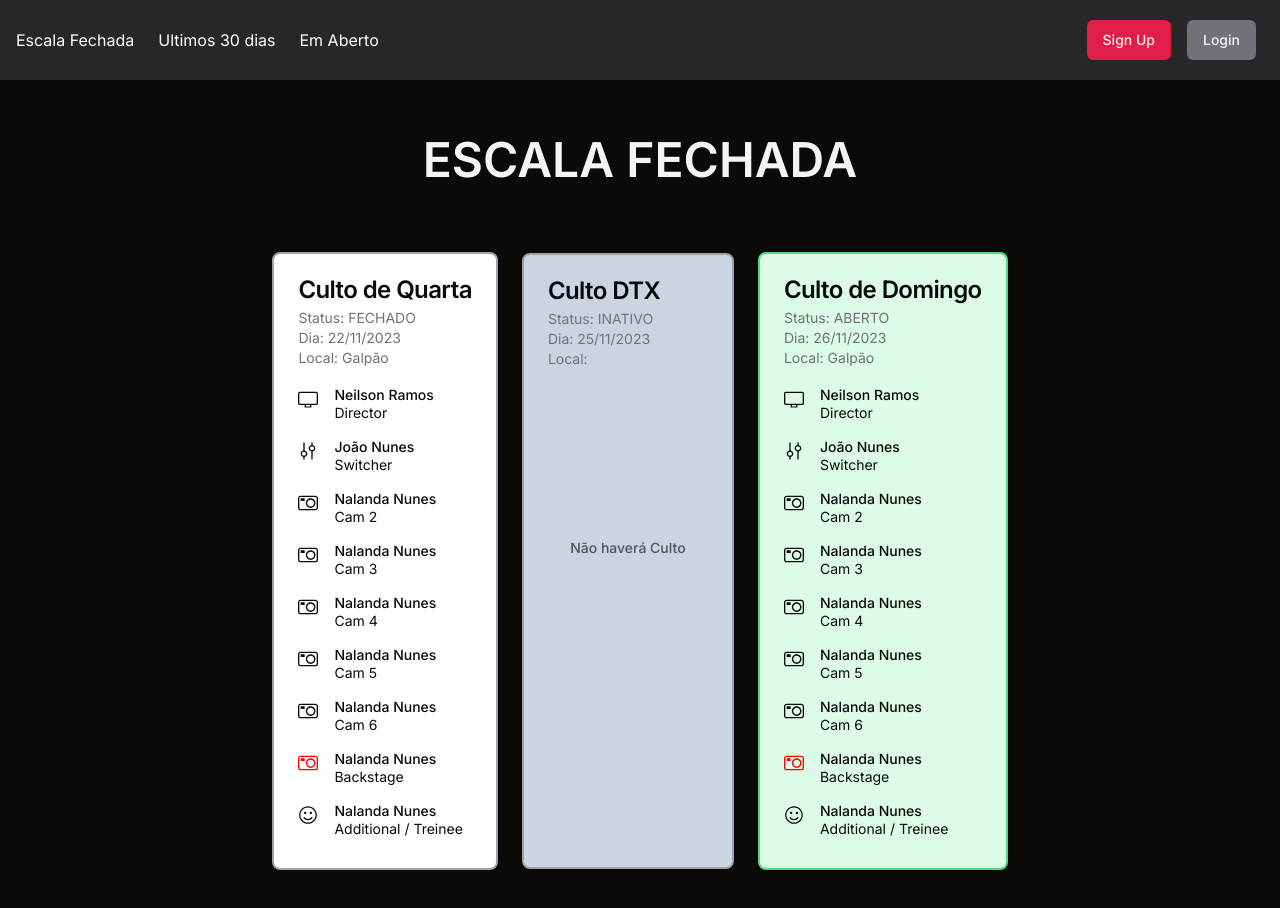
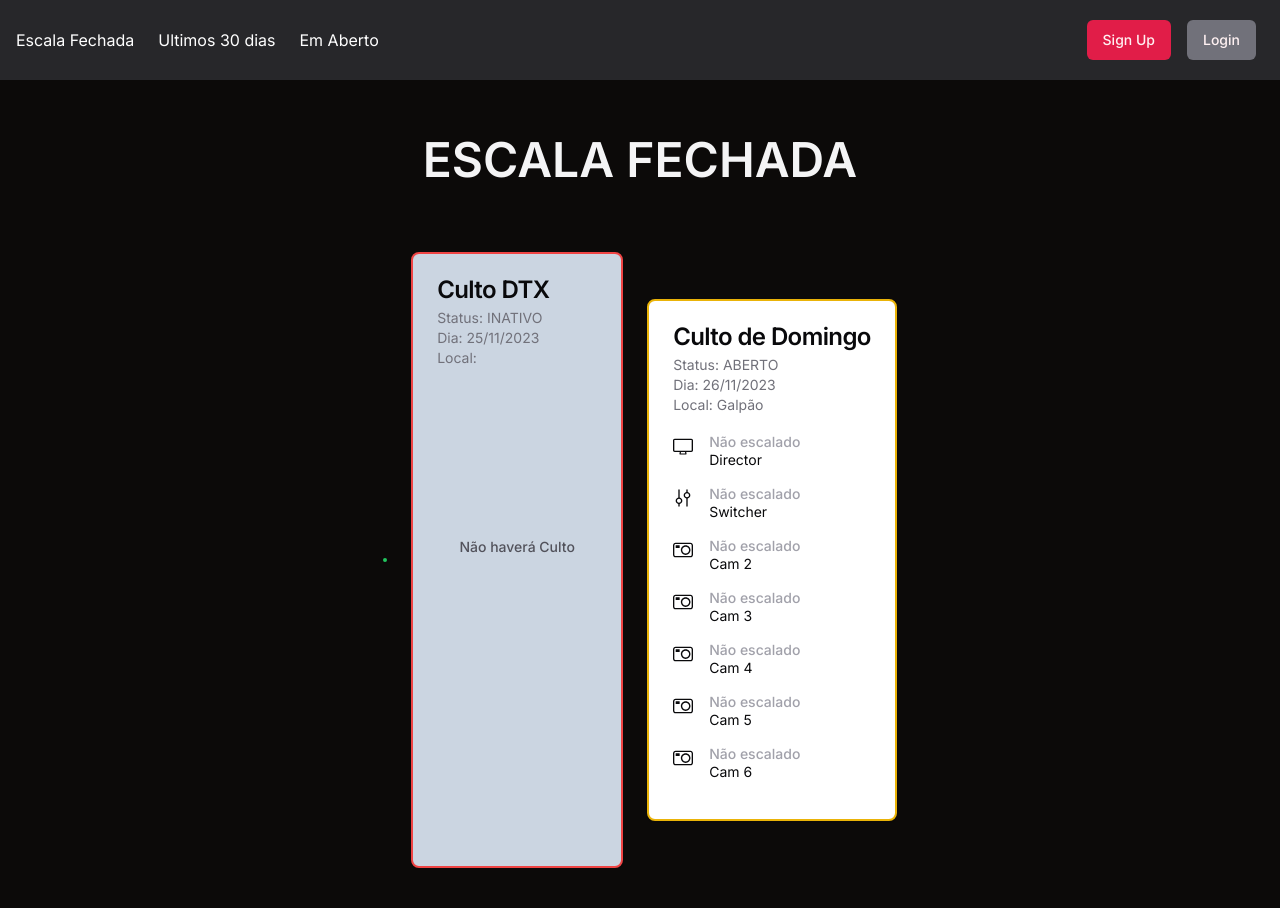
Before and after one commit to Dev-JosemarJunior/TransmissaoPIBB, a Next.js app: page / in a window 1280 px wide. Shown: the top 908 px of the page. Built offline with nearby package versions, Linux system fonts and the light colour scheme.

Commit message:
Feature: Componentes dinamizados. Falta corrigir ausência props no component em Page principal

```diff
--- a/src/components/servicecard2.tsx
+++ b/src/components/servicecard2.tsx
@@ -1,29 +1,12 @@
 import * as React from "react";
-
-import { cn } from "@/lib/utils";
-import { Button } from "@/components/ui/button";
 import {
   Card,
   CardContent,
   CardDescription,
-  CardFooter,
   CardHeader,
   CardTitle,
 } from "@/components/ui/card";
-import { Input } from "@/components/ui/input";
-import { Label } from "@/components/ui/label";
 import {
-  Select,
-  SelectContent,
-  SelectItem,
-  SelectTrigger,
-  SelectValue,
-} from "@/components/ui/select";
-import { Camera, Computer, Crown } from "lucide-react";
-import {
-  BellIcon,
-  EyeNoneIcon,
-  PersonIcon,
   CameraIcon,
   MixerVerticalIcon,
   DesktopIcon,
@@ -37,13 +20,177 @@ interface ServiceInfoProps {
   servicePlace?: String;
 }
 
-export function ServiceCard(serviceProps: ServiceInfoProps) {
+interface UsersInfoProps {
+  directorUser: String;
+  switcherUser?: String;
+  cam2User?: String;
+  cam3User?: String;
+  cam4User?: String;
+  cam5User?: String;
+  cam6User?: String;
+  backstage?: String;
+  additional?: {
+    userId: String;
+    userName: String;
+  }[];
+}
 
-  function handleServiceStatus(serviceProps: ServiceInfoProps){
-    if (serviceProps.serviceStatus =="INATIVO"){
-      return(
-        <Card className="m-2 border-2 border-zinc-400 bg-slate-300 min-h-[38.5rem] md:m-3">
-        <CardHeader className="pb-3 min-w-[13rem]">
+export function ServiceCard(
+  serviceProps: ServiceInfoProps,
+  usersProps: UsersInfoProps,
+) {
+
+  function buildCardUserInfo() {
+    return (
+      <CardContent className="grid gap-1">
+        <div className="-mx-2 flex items-start space-x-4 rounded-md p-2 transition-all hover:bg-accent hover:text-accent-foreground">
+          <DesktopIcon className="mt-px h-5 w-5" />
+          <div className="space-y-1">
+            {usersProps?.directorUser ? (
+              <p className="text-sm font-medium leading-none">
+                {usersProps.directorUser}
+              </p>
+            ) : (
+              <p className="text-sm font-medium leading-none text-zinc-400">
+                Não escalado
+              </p>
+            )}
+            <p className="text-sm leading-none">Director</p>
+          </div>
+        </div>
+        <div className="-mx-2 flex items-start space-x-4 rounded-md p-2 transition-all hover:bg-accent hover:text-accent-foreground">
+          <MixerVerticalIcon className="mt-px h-5 w-5" />
+          <div className="space-y-1">
+            {usersProps?.switcherUser ? (
+              <p className="text-sm font-medium leading-none">
+                {usersProps.switcherUser}
+              </p>
+            ) : (
+              <p className="text-sm font-medium leading-none text-zinc-400">
+                Não escalado
+              </p>
+            )}
+            <p className="text-sm leading-none">Switcher</p>
+          </div>
+        </div>
+        <div className="-mx-2 flex items-start space-x-4 rounded-md p-2 transition-all hover:bg-accent hover:text-accent-foreground">
+          <CameraIcon className="mt-px h-5 w-5" />
+          <div className="space-y-1">
+            {usersProps?.cam2User ? (
+              <p className="text-sm font-medium leading-none">
+                {usersProps.cam2User}
+              </p>
+            ) : (
+              <p className="text-sm font-medium leading-none text-zinc-400">
+                Não escalado
+              </p>
+            )}
+            <p className="text-sm leading-none">Cam 2</p>
+          </div>
+        </div>
+        <div className="-mx-2 flex items-start space-x-4 rounded-md p-2 transition-all hover:bg-accent hover:text-accent-foreground">
+          <CameraIcon className="mt-px h-5 w-5" />
+          <div className="space-y-1">
+            {usersProps?.cam3User ? (
+              <p className="text-sm font-medium leading-none">
+                {usersProps.cam3User}
+              </p>
+            ) : (
+              <p className="text-sm font-medium leading-none text-zinc-400">
+                Não escalado
+              </p>
+            )}
+            <p className="text-sm leading-none">Cam 3</p>
+          </div>
+        </div>
+        <div className="-mx-2 flex items-start space-x-4 rounded-md p-2 transition-all hover:bg-accent hover:text-accent-foreground">
+          <CameraIcon className="mt-px h-5 w-5" />
+          <div className="space-y-1">
+            {usersProps?.cam4User ? (
+              <p className="text-sm font-medium leading-none">
+                {usersProps.cam4User}
+              </p>
+            ) : (
+              <p className="text-sm font-medium leading-none text-zinc-400">
+                Não escalado
+              </p>
+            )}
+            <p className="text-sm leading-none">Cam 4</p>
+          </div>
+        </div>
+        <div className="-mx-2 flex items-start space-x-4 rounded-md p-2 transition-all hover:bg-accent hover:text-accent-foreground">
+          <CameraIcon className="mt-px h-5 w-5" />
+          <div className="space-y-1">
+            {usersProps?.cam5User ? (
+              <p className="text-sm font-medium leading-none">
+                {usersProps.cam5User}
+              </p>
+            ) : (
+              <p className="text-sm font-medium leading-none text-zinc-400">
+                Não escalado
+              </p>
+            )}
+            <p className="text-sm leading-none">Cam 5</p>
+          </div>
+        </div>
+        <div className="-mx-2 flex items-start space-x-4 rounded-md p-2 transition-all hover:bg-accent hover:text-accent-foreground">
+          <CameraIcon className="mt-px h-5 w-5" />
+          <div className="space-y-1">
+            {usersProps?.cam6User ? (
+              <p className="text-sm font-medium leading-none">
+                {usersProps.cam6User}
+              </p>
+            ) : (
+              <p className="text-sm font-medium leading-none text-zinc-400">
+                Não escalado
+              </p>
+            )}
+            <p className="text-sm leading-none">Cam 6</p>
+          </div>
+        </div>
+        {usersProps?.backstage ? (
+          <div className="-mx-2 flex items-start space-x-4 rounded-md p-2 transition-all hover:bg-accent hover:text-accent-foreground">
+            <CameraIcon className="mt-px h-5 w-5" color="red" />
+            <div className="space-y-1">
+              <p className="text-sm font-medium leading-none">Nalanda Nunes</p>
+              <p className="text-sm leading-none">Backstage</p>
+            </div>
+          </div>
+        ) : (
+          <div></div>
+        )}
+        {usersProps?.additional ? (
+          usersProps.additional?.map((user) => {
+            return (
+              <div
+                key={user.userId}
+                className="-mx-2 flex items-start space-x-4 rounded-md p-2 transition-all hover:bg-accent hover:text-accent-foreground"
+              >
+                <FaceIcon className="mt-px h-5 w-5" />
+                <div className="space-y-1">
+                  <p className="text-sm font-medium leading-none">
+                    {user?.userName}
+                  </p>
+                  <p className="text-sm leading-none">Additional / Treinee</p>
+                </div>
+              </div>
+            );
+          })
+        ) : (
+          <div></div>
+        )}
+      </CardContent>
+    );
+  }
+
+  function handleServiceCard(
+    serviceProps: ServiceInfoProps,
+    usersProps: UsersInfoProps,
+  ) {
+    if (serviceProps.serviceStatus == "INATIVO") {
+      return (
+        <Card className="m-2 min-h-[38.5rem] border-2 border-red-500 bg-slate-300 md:m-3">
+          <CardHeader className="min-w-[13rem] pb-3">
             <CardTitle>{serviceProps.serviceTitle}</CardTitle>
             <CardDescription>
               Status: {serviceProps.serviceStatus}
@@ -55,7 +202,7 @@ export function ServiceCard(serviceProps: ServiceInfoProps) {
           </CardHeader>
           <CardContent className="grid gap-1">
             <div className="flex items-center justify-center">
-            <div className="py-40 px-2">
+              <div className="px-2  py-40">
                 <p className="text-sm font-medium leading-none  text-zinc-600">
                   Não haverá Culto
                 </p>
@@ -63,11 +210,11 @@ export function ServiceCard(serviceProps: ServiceInfoProps) {
             </div>
           </CardContent>
         </Card>
-      )
-    } else if (serviceProps.serviceStatus =="ABERTO"){
-      return(
-        <Card className="m-2 border-2 border-green-400 md:m-3 bg-green-100">
-        <CardHeader className="pb-3 min-w-[13rem]">
+      );
+    } else if (serviceProps.serviceStatus == "ABERTO") {
+      return (
+        <Card className="m-2 border-2 border-yellow-500  md:m-3">
+          <CardHeader className="min-w-[13rem] pb-3">
             <CardTitle>{serviceProps.serviceTitle}</CardTitle>
             <CardDescription>
               Status: {serviceProps.serviceStatus}
@@ -77,93 +224,13 @@ export function ServiceCard(serviceProps: ServiceInfoProps) {
               Local: {serviceProps.servicePlace}
             </CardDescription>
           </CardHeader>
-          <CardContent className="grid gap-1">
-            <div className="-mx-2 flex items-start space-x-4 rounded-md p-2 transition-all hover:bg-accent hover:text-accent-foreground">
-              <DesktopIcon className="mt-px h-5 w-5" />
-              <div className="space-y-1">
-                <p className="text-sm font-medium leading-none">
-                  Neilson Ramos
-                </p>
-                <p className="text-sm leading-none">Director</p>
-              </div>
-            </div>
-            <div className="-mx-2 flex items-start space-x-4 rounded-md p-2 transition-all hover:bg-accent hover:text-accent-foreground">
-              <MixerVerticalIcon className="mt-px h-5 w-5" />
-              <div className="space-y-1">
-                <p className="text-sm font-medium leading-none">João Nunes</p>
-                <p className="text-sm leading-none">Switcher</p>
-              </div>
-            </div>
-            <div className="-mx-2 flex items-start space-x-4 rounded-md p-2 transition-all hover:bg-accent hover:text-accent-foreground">
-              <CameraIcon className="mt-px h-5 w-5" />
-              <div className="space-y-1">
-                <p className="text-sm font-medium leading-none">
-                  Nalanda Nunes
-                </p>
-                <p className="text-sm leading-none">Cam 2</p>
-              </div>
-            </div>
-            <div className="-mx-2 flex items-start space-x-4 rounded-md p-2 transition-all hover:bg-accent hover:text-accent-foreground">
-              <CameraIcon className="mt-px h-5 w-5" />
-              <div className="space-y-1">
-                <p className="text-sm font-medium leading-none">
-                  Nalanda Nunes
-                </p>
-                <p className="text-sm leading-none">Cam 3</p>
-              </div>
-            </div>
-            <div className="-mx-2 flex items-start space-x-4 rounded-md p-2 transition-all hover:bg-accent hover:text-accent-foreground">
-              <CameraIcon className="mt-px h-5 w-5" />
-              <div className="space-y-1">
-                <p className="text-sm font-medium leading-none">
-                  Nalanda Nunes
-                </p>
-                <p className="text-sm leading-none">Cam 4</p>
-              </div>
-            </div>
-            <div className="-mx-2 flex items-start space-x-4 rounded-md p-2 transition-all hover:bg-accent hover:text-accent-foreground">
-              <CameraIcon className="mt-px h-5 w-5" />
-              <div className="space-y-1">
-                <p className="text-sm font-medium leading-none">
-                  Nalanda Nunes
-                </p>
-                <p className="text-sm leading-none">Cam 5</p>
-              </div>
-            </div>
-            <div className="-mx-2 flex items-start space-x-4 rounded-md p-2 transition-all hover:bg-accent hover:text-accent-foreground">
-              <CameraIcon className="mt-px h-5 w-5" />
-              <div className="space-y-1">
-                <p className="text-sm font-medium leading-none">
-                  Nalanda Nunes
-                </p>
-                <p className="text-sm leading-none">Cam 6</p>
-              </div>
-            </div>
-            <div className="-mx-2 flex items-start space-x-4 rounded-md p-2 transition-all hover:bg-accent hover:text-accent-foreground">
-              <CameraIcon className="mt-px h-5 w-5" color="red" />
-              <div className="space-y-1">
-                <p className="text-sm font-medium leading-none">
-                  Nalanda Nunes
-                </p>
-                <p className="text-sm leading-none">Backstage</p>
-              </div>
-            </div>
-            <div className="-mx-2 flex items-start space-x-4 rounded-md p-2 transition-all hover:bg-accent hover:text-accent-foreground">
-              <FaceIcon className="mt-px h-5 w-5" />
-              <div className="space-y-1">
-                <p className="text-sm font-medium leading-none">
-                  Nalanda Nunes
-                </p>
-                <p className="text-sm leading-none">Additional / Treinee</p>
-              </div>
-            </div>
-          </CardContent>
+          {buildCardUserInfo()}
         </Card>
-      )
-    } else if (serviceProps.serviceStatus =="FECHADO"){
-      return(
-        <Card className="m-2 border-2 border-zinc-400 md:m-3">
-        <CardHeader className="pb-3 min-w-[13rem]">
+      );
+    } else if (serviceProps.serviceStatus == "FECHADO") {
+      return (
+        <Card className="m-2 border-2 border-green-500 md:m-3">
+          {/* <CardHeader className="min-w-[13rem] pb-3">
             <CardTitle>{serviceProps.serviceTitle}</CardTitle>
             <CardDescription>
               Status: {serviceProps.serviceStatus}
@@ -173,93 +240,13 @@ export function ServiceCard(serviceProps: ServiceInfoProps) {
               Local: {serviceProps.servicePlace}
             </CardDescription>
           </CardHeader>
-          <CardContent className="grid gap-1">
-            <div className="-mx-2 flex items-start space-x-4 rounded-md p-2 transition-all hover:bg-accent hover:text-accent-foreground">
-              <DesktopIcon className="mt-px h-5 w-5" />
-              <div className="space-y-1">
-                <p className="text-sm font-medium leading-none">
-                  Neilson Ramos
-                </p>
-                <p className="text-sm leading-none">Director</p>
-              </div>
-            </div>
-            <div className="-mx-2 flex items-start space-x-4 rounded-md p-2 transition-all hover:bg-accent hover:text-accent-foreground">
-              <MixerVerticalIcon className="mt-px h-5 w-5" />
-              <div className="space-y-1">
-                <p className="text-sm font-medium leading-none">João Nunes</p>
-                <p className="text-sm leading-none">Switcher</p>
-              </div>
-            </div>
-            <div className="-mx-2 flex items-start space-x-4 rounded-md p-2 transition-all hover:bg-accent hover:text-accent-foreground">
-              <CameraIcon className="mt-px h-5 w-5" />
-              <div className="space-y-1">
-                <p className="text-sm font-medium leading-none">
-                  Nalanda Nunes
-                </p>
-                <p className="text-sm leading-none">Cam 2</p>
-              </div>
-            </div>
-            <div className="-mx-2 flex items-start space-x-4 rounded-md p-2 transition-all hover:bg-accent hover:text-accent-foreground">
-              <CameraIcon className="mt-px h-5 w-5" />
-              <div className="space-y-1">
-                <p className="text-sm font-medium leading-none">
-                  Nalanda Nunes
-                </p>
-                <p className="text-sm leading-none">Cam 3</p>
-              </div>
-            </div>
-            <div className="-mx-2 flex items-start space-x-4 rounded-md p-2 transition-all hover:bg-accent hover:text-accent-foreground">
-              <CameraIcon className="mt-px h-5 w-5" />
-              <div className="space-y-1">
-                <p className="text-sm font-medium leading-none">
-                  Nalanda Nunes
-                </p>
-                <p className="text-sm leading-none">Cam 4</p>
-              </div>
-            </div>
-            <div className="-mx-2 flex items-start space-x-4 rounded-md p-2 transition-all hover:bg-accent hover:text-accent-foreground">
-              <CameraIcon className="mt-px h-5 w-5" />
-              <div className="space-y-1">
-                <p className="text-sm font-medium leading-none">
-                  Nalanda Nunes
-                </p>
-                <p className="text-sm leading-none">Cam 5</p>
-              </div>
-            </div>
-            <div className="-mx-2 flex items-start space-x-4 rounded-md p-2 transition-all hover:bg-accent hover:text-accent-foreground">
-              <CameraIcon className="mt-px h-5 w-5" />
-              <div className="space-y-1">
-                <p className="text-sm font-medium leading-none">
-                  Nalanda Nunes
-                </p>
-                <p className="text-sm leading-none">Cam 6</p>
-              </div>
-            </div>
-            <div className="-mx-2 flex items-start space-x-4 rounded-md p-2 transition-all hover:bg-accent hover:text-accent-foreground">
-              <CameraIcon className="mt-px h-5 w-5" color="red" />
-              <div className="space-y-1">
-                <p className="text-sm font-medium leading-none">
-                  Nalanda Nunes
-                </p>
-                <p className="text-sm leading-none">Backstage</p>
-              </div>
-            </div>
-            <div className="-mx-2 flex items-start space-x-4 rounded-md p-2 transition-all hover:bg-accent hover:text-accent-foreground">
-              <FaceIcon className="mt-px h-5 w-5" />
-              <div className="space-y-1">
-                <p className="text-sm font-medium leading-none">
-                  Nalanda Nunes
-                </p>
-                <p className="text-sm leading-none">Additional / Treinee</p>
-              </div>
-            </div>
-          </CardContent>
+          {buildCardUserInfo(usersProps)} */}
         </Card>
-      )
-  } else if(serviceProps.serviceStatus == "CONCLUIDO"){
-      return(
-        <Card className="m-2 border-2 border-zinc-400 md:m-3">
-        <CardHeader className="pb-3 min-w-13rem]">
+      );
+    } else if (serviceProps.serviceStatus == "CONCLUIDO") {
+      return (
+        <Card className="m-2 border-2 bg-zinc-400 border-zinc-400 md:m-3">
+          {/* <CardHeader className="min-w-13rem] pb-3">
             <CardTitle>{serviceProps.serviceTitle}</CardTitle>
             <CardDescription>
               Status: {serviceProps.serviceStatus}
@@ -269,100 +256,17 @@ export function ServiceCard(serviceProps: ServiceInfoProps) {
               Local: {serviceProps.servicePlace}
             </CardDescription>
           </CardHeader>
-          <CardContent className="grid gap-1">
-            <div className="-mx-2 flex items-start space-x-4 rounded-md p-2 transition-all hover:bg-accent hover:text-accent-foreground">
-              <DesktopIcon className="mt-px h-5 w-5" />
-              <div className="space-y-1">
-                <p className="text-sm font-medium leading-none">
-                  Neilson Ramos
-                </p>
-                <p className="text-sm leading-none">Director</p>
+          {buildCardUserInfo(usersProps)} */}
+        </Card>
+      );
+    } else {
+      return (
+        <div>
+          <p>Erro</p>
         </div>
-            </div>
-            <div className="-mx-2 flex items-start space-x-4 rounded-md p-2 transition-all hover:bg-accent hover:text-accent-foreground">
-              <MixerVerticalIcon className="mt-px h-5 w-5" />
-              <div className="space-y-1">
-                <p className="text-sm font-medium leading-none">João Nunes</p>
-                <p className="text-sm leading-none">Switcher</p>
-              </div>
-            </div>
-            <div className="-mx-2 flex items-start space-x-4 rounded-md p-2 transition-all hover:bg-accent hover:text-accent-foreground">
-              <CameraIcon className="mt-px h-5 w-5" />
-              <div className="space-y-1">
-                <p className="text-sm font-medium leading-none">
-                  Nalanda Nunes
-                </p>
-                <p className="text-sm leading-none">Cam 2</p>
-              </div>
-            </div>
-            <div className="-mx-2 flex items-start space-x-4 rounded-md p-2 transition-all hover:bg-accent hover:text-accent-foreground">
-              <CameraIcon className="mt-px h-5 w-5" />
-              <div className="space-y-1">
-                <p className="text-sm font-medium leading-none">
-                  Nalanda Nunes
-                </p>
-                <p className="text-sm leading-none">Cam 3</p>
-              </div>
-            </div>
-            <div className="-mx-2 flex items-start space-x-4 rounded-md p-2 transition-all hover:bg-accent hover:text-accent-foreground">
-              <CameraIcon className="mt-px h-5 w-5" />
-              <div className="space-y-1">
-                <p className="text-sm font-medium leading-none">
-                  Nalanda Nunes
-                </p>
-                <p className="text-sm leading-none">Cam 4</p>
-              </div>
-            </div>
-            <div className="-mx-2 flex items-start space-x-4 rounded-md p-2 transition-all hover:bg-accent hover:text-accent-foreground">
-              <CameraIcon className="mt-px h-5 w-5" />
-              <div className="space-y-1">
-                <p className="text-sm font-medium leading-none">
-                  Nalanda Nunes
-                </p>
-                <p className="text-sm leading-none">Cam 5</p>
-              </div>
-            </div>
-            <div className="-mx-2 flex items-start space-x-4 rounded-md p-2 transition-all hover:bg-accent hover:text-accent-foreground">
-              <CameraIcon className="mt-px h-5 w-5" />
-              <div className="space-y-1">
-                <p className="text-sm font-medium leading-none">
-                  Nalanda Nunes
-                </p>
-                <p className="text-sm leading-none">Cam 6</p>
-              </div>
-            </div>
-            <div className="-mx-2 flex items-start space-x-4 rounded-md p-2 transition-all hover:bg-accent hover:text-accent-foreground">
-              <CameraIcon className="mt-px h-5 w-5" color="red" />
-              <div className="space-y-1">
-                <p className="text-sm font-medium leading-none">
-                  Nalanda Nunes
-                </p>
-                <p className="text-sm leading-none">Backstage</p>
-              </div>
-            </div>
-            <div className="-mx-2 flex items-start space-x-4 rounded-md p-2 transition-all hover:bg-accent hover:text-accent-foreground">
-              <FaceIcon className="mt-px h-5 w-5" />
-              <div className="space-y-1">
-                <p className="text-sm font-medium leading-none">
-                  Nalanda Nunes
-                </p>
-                <p className="text-sm leading-none">Additional / Treinee</p>
-              </div>
-            </div>
-          </CardContent>
-          </Card>
-      )
-    } else{
-      return(
-        <div><p>Erro</p></div>
-      )
+      );
     }
   }
 
-
-  return (
-    <div>
-      {handleServiceStatus(serviceProps)}
-    </div>
-  );
+  return <div>{handleServiceCard(serviceProps, usersProps)}</div>;
 }
```
Also changed, not shown: src/app/page.tsx (+9 -1 lines). Lines whose indentation alone changed are shown as unchanged.
